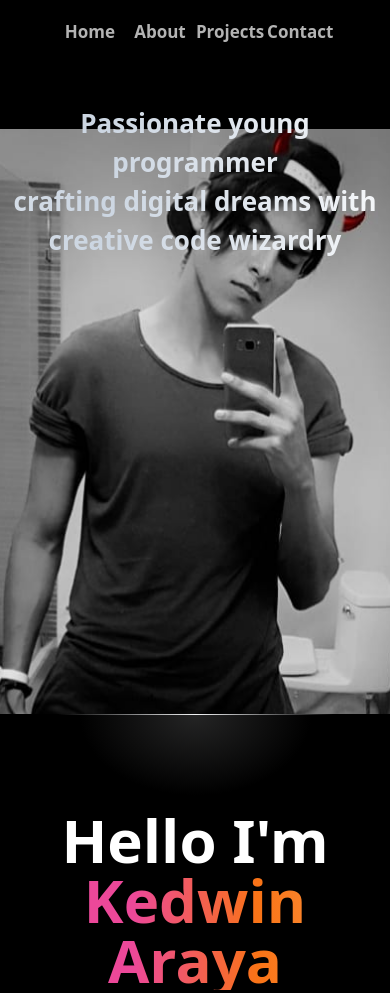
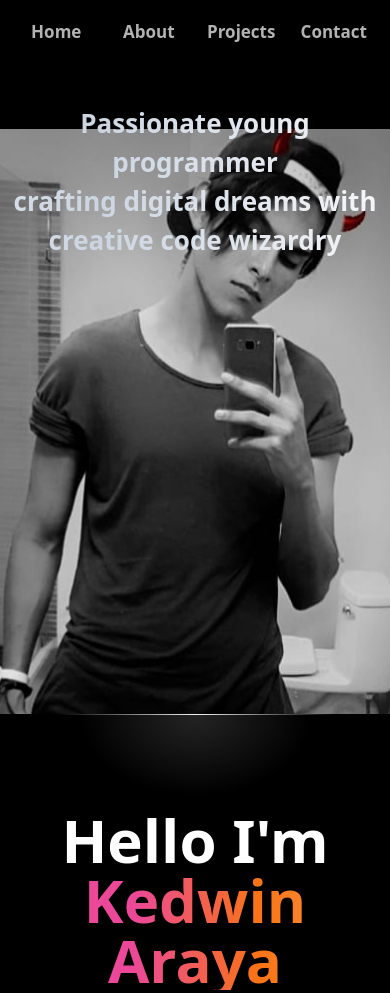
Before and after one commit to K3iiX/astro-portfolio, an Astro site: page / in a window 390 px wide. Shown: the top 993 px of the page. Built offline with nearby package versions, Linux system fonts and the light colour scheme; Astro itself is replaced by a stand-in of ours.

Commit message:
fix: some responsive issues

```diff
--- a/src/components/navbar.astro
+++ b/src/components/navbar.astro
@@ -20,7 +20,7 @@ md:justify-between xs:justify-center">
         }
     </ul>
     <ul
-        class="grid justify-items-center gap-x-3 xl:basis-[20%] md:basis-[28%] sm:basis-[40%] xs:basis-[75%]"
+        class="grid justify-items-center gap-x-3 xl:basis-[20%] md:basis-[40%] sm:basis-[40%] xs:basis-[100%]"
         style={{gridTemplateColumns: `repeat(${info.length + 1}, minmax(0, 1fr))`}}
     >
         <li>
```
